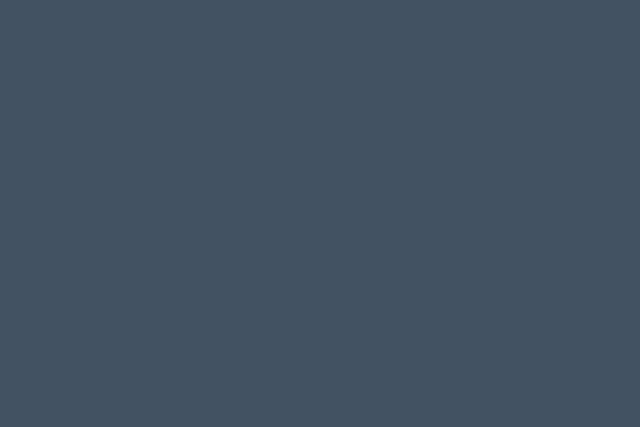
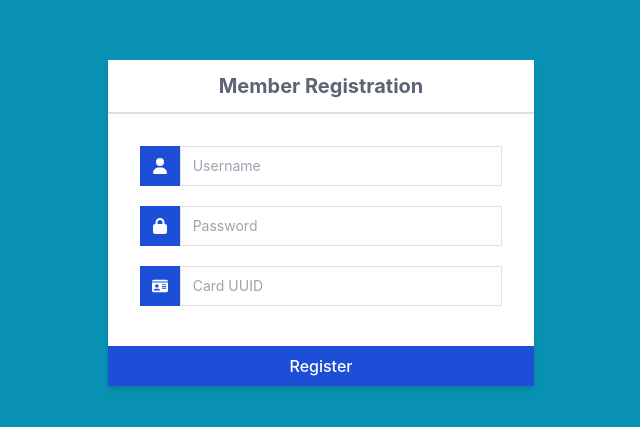
Before and after one commit to tensan8/Launcher-FE, a React (Create React App) app: page /register in a window 1280 px wide. Before the commit this address had no page. Shown: the part 177-604 px from the top of the page, without its empty margins (319-959 px from the left). Built offline with nearby package versions, Linux system fonts and the light colour scheme.

Commit message:
drafted register page UI

```diff
--- a/src/App.tsx
+++ b/src/App.tsx
@@ -2,12 +2,14 @@ import React from 'react'
 import './App.css'
 import { BrowserRouter, Routes, Route } from 'react-router-dom'
 import Login from './pages/Login'
+import Register from './pages/Register'
 
 const App = (): any => {
   return (
     <BrowserRouter>
         <Routes>
             <Route path="/" element={<Login />} />
+            <Route path="/register" element={<Register />} />
         </Routes>
     </BrowserRouter>
   )
--- /dev/null
+++ b/src/pages/Register/index.tsx
@@ -0,0 +1,41 @@
+import * as React from 'react'
+import { FontAwesomeIcon } from '@fortawesome/react-fontawesome'
+import { faLock, faUser, faIdCard } from '@fortawesome/free-solid-svg-icons'
+
+const RegistrationPage = (): JSX.Element => {
+  const handleSubmit = React.useCallback((e: React.SyntheticEvent) => {
+    e.preventDefault()
+    console.log('pressed')
+  }, [])
+
+  return (
+      <div className='w-screen flex items-center justify-center h-screen bg-cyan-600'>
+          <div className='bg-white w-1/3 shadow-md mx-auto my-auto'>
+              <h1 className='text-center font-bold text-[#5b6574] text-xl border-b-2 border-[#dee0e4] py-3'>Member Registration</h1>
+              <form className='flex flex-col justify-center'>
+                  <div className='flex justify-center w-full px-8 pt-8'>
+                      <label htmlFor="username" className='bg-blue-700 flex justify-center py-3 px-3'>
+                          <FontAwesomeIcon icon={faUser} className="text-white w-4"/>
+                      </label>
+                      <input type="text" name="username" placeholder="Username" id="username" className='border border-[#dee0e4] px-3 text-sm w-full' required />
+                  </div>
+                  <div className='flex justify-center w-full px-8 pt-5'>
+                      <label htmlFor='password' className='bg-blue-700 flex justify-center py-3 px-3'>
+                          <FontAwesomeIcon icon={faLock} className="text-white w-4"/>
+                      </label>
+                      <input type="password" name="password" placeholder="Password" id="password" className='border border-[#dee0e4] px-3 text-sm w-full' required />
+                  </div>
+                  <div className='flex justify-center w-full px-8 pt-5'>
+                      <label htmlFor='uuid' className='bg-blue-700 flex justify-center py-3 px-3'>
+                          <FontAwesomeIcon icon={faIdCard} className="text-white w-4"/>
+                      </label>
+                      <input type="text" name="uuid" placeholder="Card UUID" id="uuid" className='border border-[#dee0e4] px-3 text-sm w-full' required readOnly />
+                  </div>
+                  <input type="submit" value="Register" onClick={handleSubmit} className='w-full bg-blue-700 hover:bg-blue-900 text-white font-medium py-2 mt-10 cursor-pointer transition duration-200'/>
+              </form>
+          </div>
+      </div>
+  )
+}
+
+export default RegistrationPage
```
